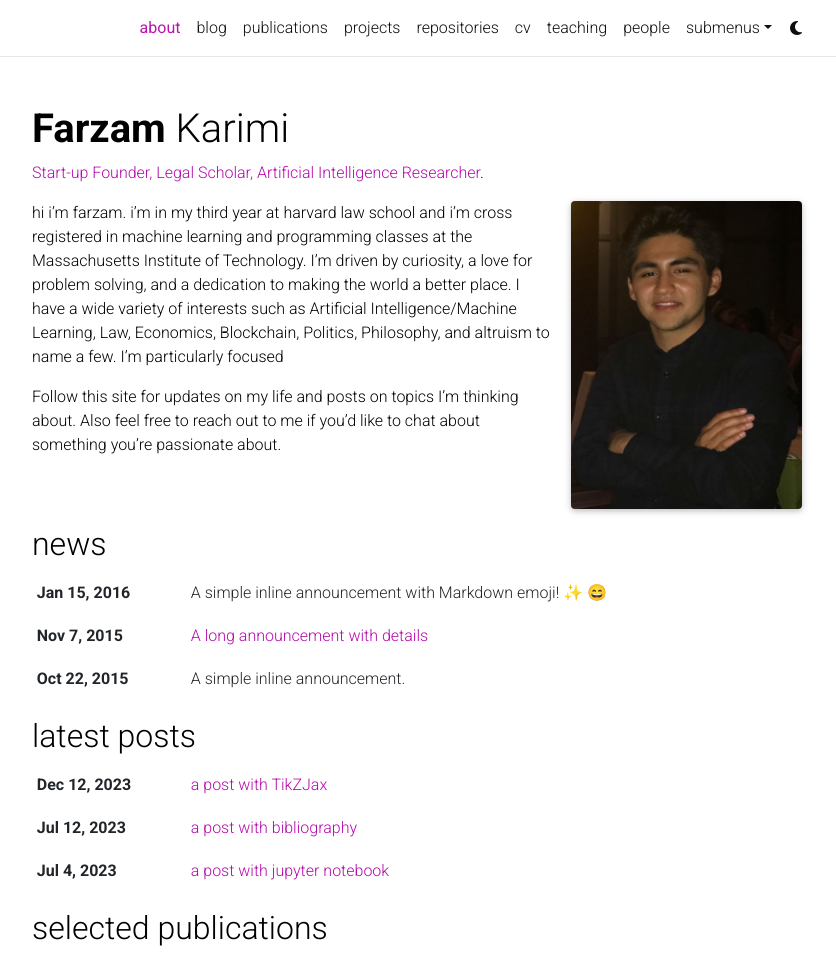
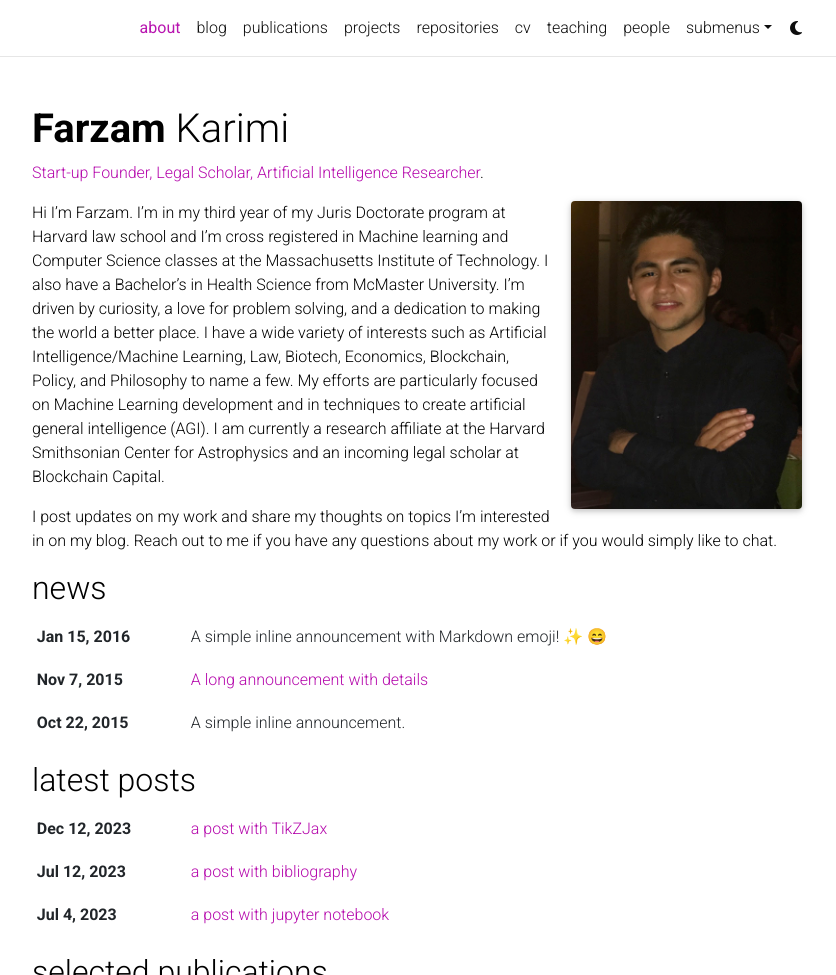
Before and after one commit to karimifarzam/karimifarzam.github.io, a Jekyll site: the page built from _pages/about.md, in a window 1280 px wide and 1308 px high, cut to the strip 0-975 px from the top of the window. Shown: the whole strip, without its empty margins (223-1059 px from the left). Built offline with Jekyll 4.4.1, drawn with Linux system fonts in a browser that asks for light colours; full-size pictures stand in for the smaller copies a plugin makes; emoji names are drawn with the system emoji font; comment, search, counter and statistics services are not loaded; a style sheet for code colours, icons or effects is not loaded.

Commit message:
Update about.md

```diff
--- a/_pages/about.md
+++ b/_pages/about.md
@@ -16,6 +16,6 @@ selected_papers: true # includes a list of papers marked as "selected={true}"
 social: true  # includes social icons at the bottom of the page
 ---
 
-hi i'm farzam. i'm in my third year at harvard law school and i'm cross registered in machine learning and programming classes at the Massachusetts Institute of Technology. I'm driven by curiosity, a love for problem solving, and a dedication to making the world a better place. I have a wide variety of interests such as Artificial Intelligence/Machine Learning, Law, Economics, Blockchain, Politics, Philosophy, and altruism to name a few. I'm particularly focused
+Hi I'm Farzam. I'm in my third year of my Juris Doctorate program at Harvard law school and I'm cross registered in Machine learning and Computer Science classes at the Massachusetts Institute of Technology. I also have a Bachelor's in Health Science from McMaster University. I'm driven by curiosity, a love for problem solving, and a dedication to making the world a better place. I have a wide variety of interests such as Artificial Intelligence/Machine Learning, Law, Biotech, Economics, Blockchain, Policy, and Philosophy to name a few. My efforts are particularly focused on Machine Learning development and in techniques to create artificial general intelligence (AGI). I am currently a research affiliate at the Harvard Smithsonian Center for Astrophysics and an incoming legal scholar at Blockchain Capital.
 
-Follow this site for updates on my life and posts on topics I'm thinking about. Also feel free to reach out to me if you'd like to chat about something you're passionate about.
+I post updates on my work and share my thoughts on topics I'm interested in on my blog. Reach out to me if you have any questions about my work or if you would simply like to chat.
```
